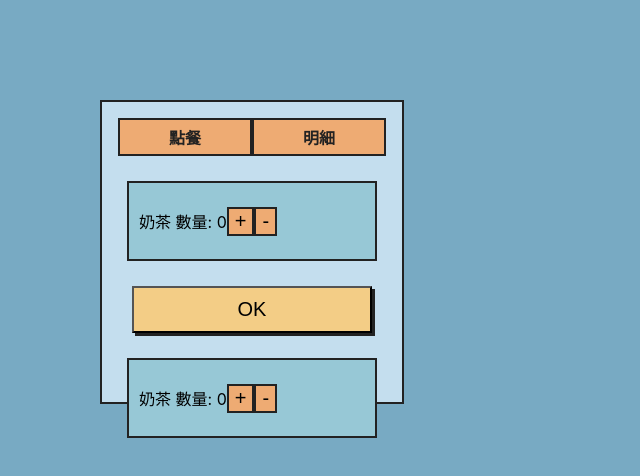
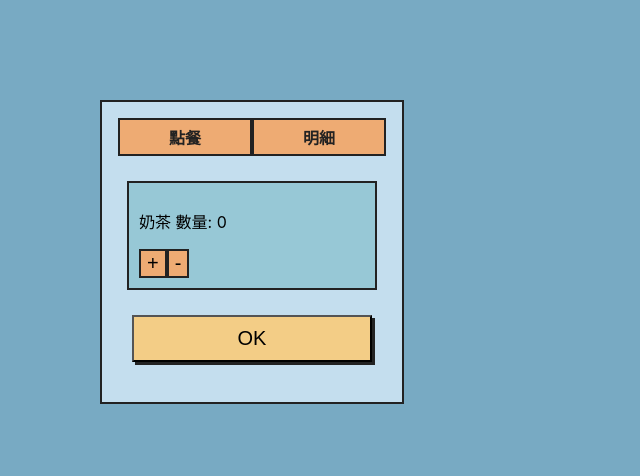
Before and after one commit to imjerry1995/react-workshop, a React (Create React App) app: page / in a window 1280 px wide. Shown: the top 476 px of the page, without its empty margins (0-640 px from the left). Built offline with nearby package versions, Linux system fonts and the light colour scheme.

Commit message:
step-5 add route ok

```diff
--- a/src/App.js
+++ b/src/App.js
@@ -1,7 +1,10 @@
 import React, {Component} from 'react'
+import {
+  BrowserRouter,
+  Switch,
+  Route
+} from 'react-router-dom';
 import MenuList from './components/MenuList'
-import ShowItem from './components/ShowItem'
-import Done from './components/Done'
 import './App.css';
 import './index.css';
 import Order from './Page/Order';
@@ -39,11 +42,15 @@ class App extends Component {
 
   render(){
     return (
-      <div className="app">
-        <MenuList />
-        <Order />
-        <Detail />
-      </div>
+      <BrowserRouter>
+          <Switch>
+            <div className="app">
+              <MenuList />
+              <Route exact path="/" component={Order} />
+              <Route path="/detail" component={Detail} />
+            </div>
+          </Switch>
+      </BrowserRouter>
     )
   }
 }
--- a/src/Page/Order.js
+++ b/src/Page/Order.js
@@ -37,7 +37,7 @@ class Order extends Component { // 所有元件都繼承 Component
   render(){ //渲染函數
     return (
       <div>  {/* return 只能回傳一個根節點 */}
-        <ShowItem number={this.state.total} handleAdd={this.addTotal} handleMinus={this.minusTotal}/>
+        <ShowItem number={this.state.total} handleAdd={this.addTotal} handleMinus={this.minusTotal} isOrder={true}/>
         <Done handleSubmit={this.handleSubmit}/>
       </div>
     )
--- a/src/components/Item.js
+++ b/src/components/Item.js
@@ -5,8 +5,25 @@ const Item  = props => {
     return (
         <div className="item">
           <p>奶茶 數量: {item.number2}</p>
-          <button onClick={item.handleAdd2}>+</button>
-          <button onClick={item.handleMinus2}>-</button>
+
+          {
+            //三元表達式
+            props.isOrder ?
+            <div>
+              <button onClick={item.handleAdd2}>+</button>
+              <button onClick={item.handleMinus2}>-</button>
+            </div> : ""
+          }
+
+          {/* {
+            //短路求值法
+            props.isOrder &&
+            <div>
+              <button onClick={item.handleAdd2}>+</button>
+              <button onClick={item.handleMinus2}>-</button>
+            </div>
+          } */}
+
         </div>
     )
 }
--- a/src/components/Menu.js
+++ b/src/components/Menu.js
@@ -1,10 +1,10 @@
 import React, {Component} from 'react'
-
+import {Link} from 'react-router-dom'
 const Menu  = props => {
     const menu = {...props}
     return (
 
-        <li className="menu"><a href="">{menu.title}</a></li>
+        <li className="menu"><Link to={menu.link}>{menu.title}</Link></li>
 
     )
 }
--- a/src/components/MenuList.js
+++ b/src/components/MenuList.js
@@ -22,7 +22,7 @@ class MenuList extends Component {
       <ul className="menu-list">
         {
           this.state.links.map((item,index)=>{
-            return <Menu key={index} title={item.title}/>
+            return <Menu key={index} title={item.title} link={item.link}/>
           })
         }
       </ul>
--- a/src/components/ShowItem.js
+++ b/src/components/ShowItem.js
@@ -10,7 +10,7 @@ class ShowItem extends Component {
   render(){
     return (
       <div className="show-item">
-        <Item number2={this.props.number} handleAdd2={this.props.handleAdd} handleMinus2={this.props.handleMinus} />
+        <Item number2={this.props.number} handleAdd2={this.props.handleAdd} handleMinus2={this.props.handleMinus} isOrder={this.props.isOrder}/>
       </div>
     )
   }
```
